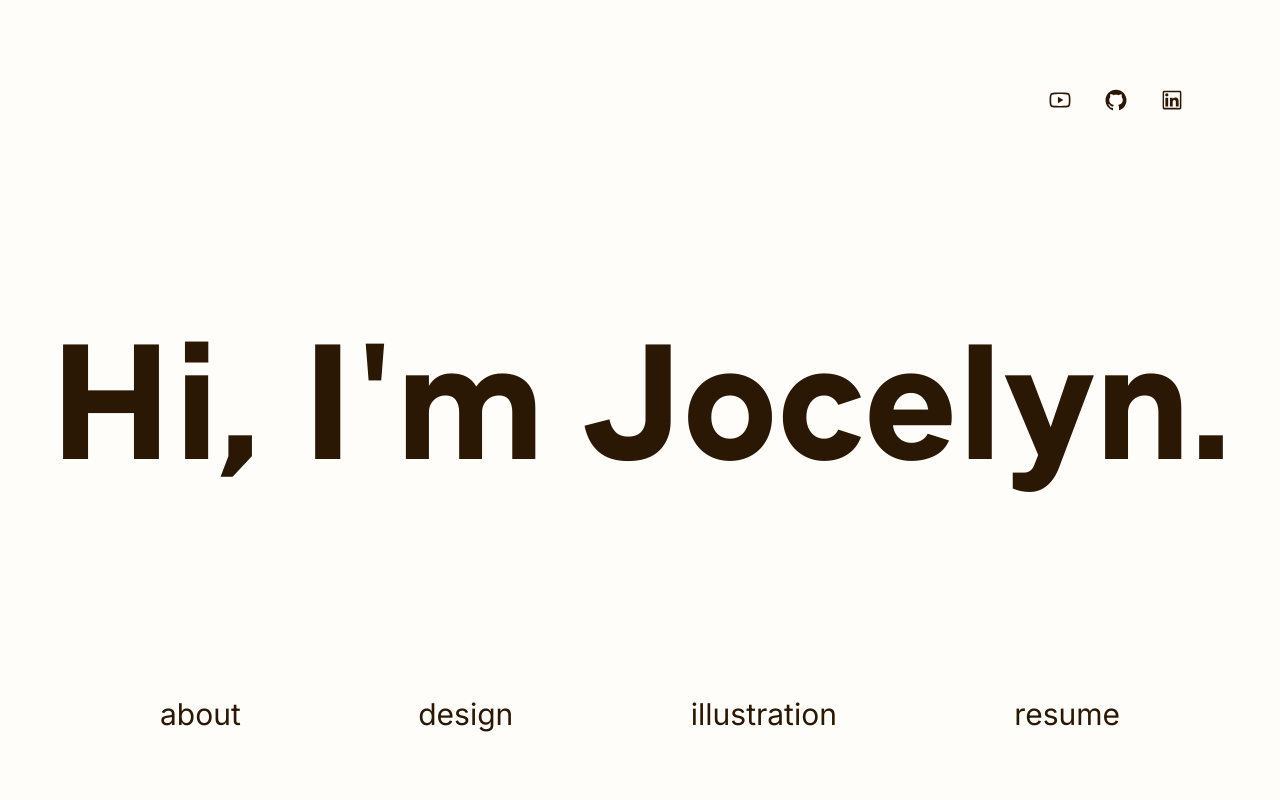
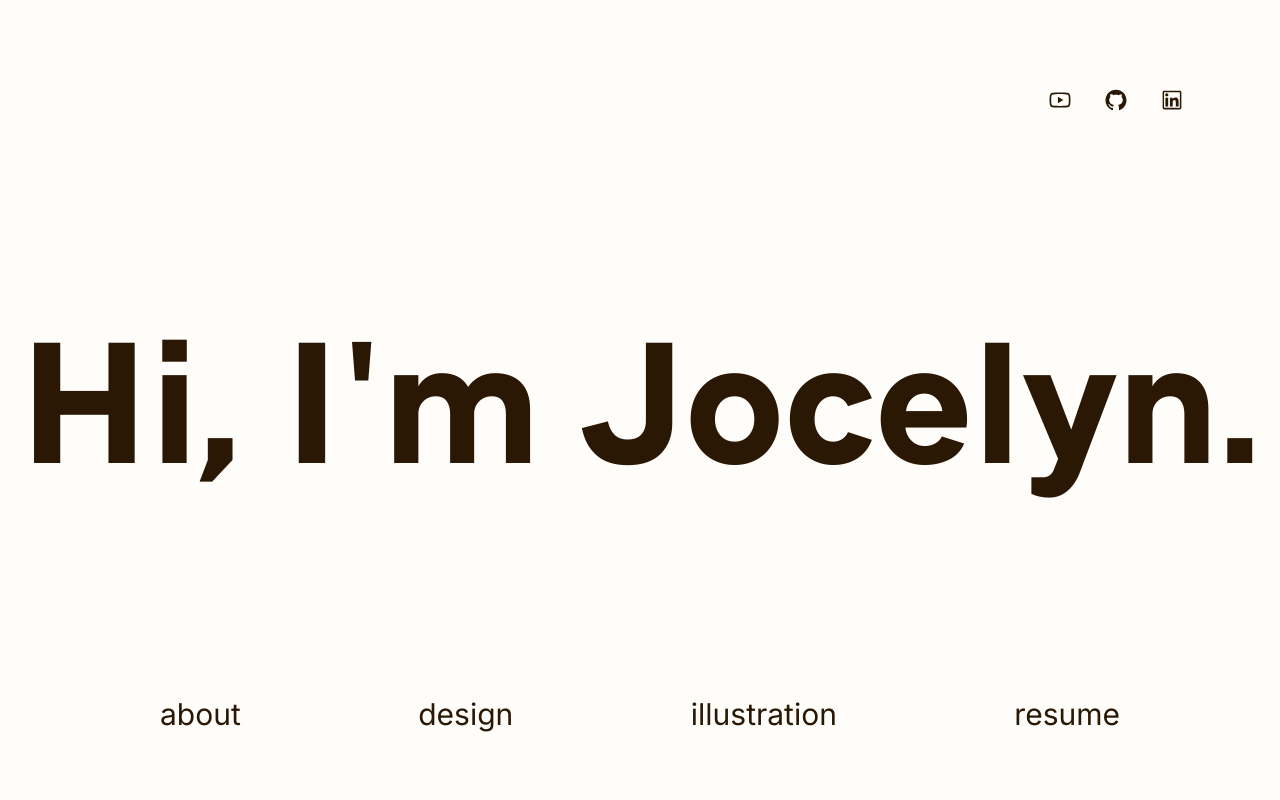
Before and after one commit to jocelynpark/Website, a Next.js app: page / in a window 1280 px wide. Shown: the top 800 px of the page. Built offline with nearby package versions, Linux system fonts and the light colour scheme; grey boxes are pictures that could not be loaded.

Commit message:
esc char

```diff
--- a/app/globals.css
+++ b/app/globals.css
@@ -10,7 +10,7 @@
 /* Assuming this is in a CSS file where you write custom styles */
 .h1-responsive {
   font-family: "Genera-SemiBold";
-  font-size: 10em;
+  font-size: 10.5em;
   /* Default font size */
 }
 
--- a/pages/ari-yuh.js
+++ b/pages/ari-yuh.js
@@ -48,7 +48,7 @@ const AriYuh = () => {
   const chartData = {
     labels: lyricsData.map(song => song.album),
     datasets: [{
-      label: 'Number of "Yuh"s',
+      label: 'Number of Yuhs',
       data: lyricsData.map(song => song.yuhs),
       backgroundColor: 'rgba(255, 99, 132, 0.2)',
       borderColor: 'rgba(255, 99, 132, 1)',
@@ -66,7 +66,7 @@ const AriYuh = () => {
       },
       title: {
         display: true,
-        text: 'Number of "Yuh"s by Album'
+        text: 'Number of Yuhs by Album'
       }
     },
     scales: {
@@ -96,7 +96,7 @@ const AriYuh = () => {
           </li>
         ))}
       </ul>
-      <h1>Ariana Grande's "Yuh" in Songs</h1>
+      <h1>Ariana Grande's `&ldquo;`Yuh`&ldquo;` in Songs</h1>
       <Bar data={chartData} options={chartOptions} />
     </div>
 
```
